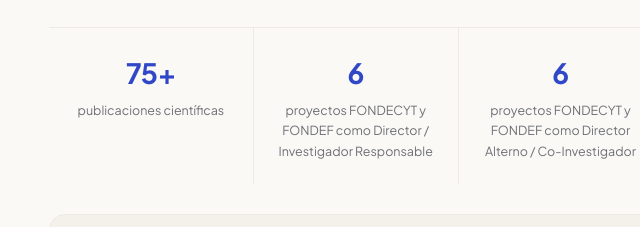
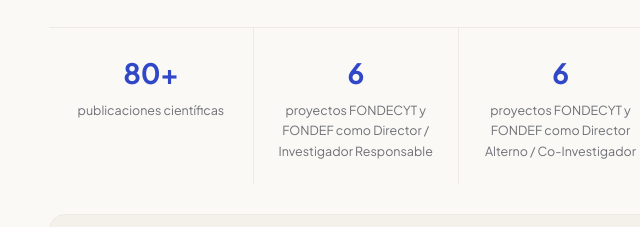
Before and after one commit to edalvarezm/edalvarezm.github.io, a plain HTML site: page index.html in a window 1280 px wide. Shown: the part 801-1028 px from the top of the page, 79-719 px from the left. Drawn offline with nearby package versions, Linux system fonts and the light colour scheme; no server answers.

Commit message:
Update publication count from 75 to 80

```diff
--- a/index.html
+++ b/index.html
@@ -185,7 +185,7 @@
   </div>
   <div class="wrap"><div id="contact-top" class="contact-top"></div></div>
   <div class="wrap"><div class="stats" id="perfil-stats">
-    <div class="stat"><div class="num">75+</div><div class="lbl" data-i18n="stat_pubs">publicaciones científicas</div></div>
+    <div class="stat"><div class="num">80+</div><div class="lbl" data-i18n="stat_pubs">publicaciones científicas</div></div>
     <div class="stat"><div class="num">6</div><div class="lbl" data-i18n="stat_ir">proyectos FONDECYT y FONDEF como Director / Investigador Responsable</div></div>
     <div class="stat"><div class="num">6</div><div class="lbl" data-i18n="stat_coi">proyectos FONDECYT y FONDEF como Director Alterno / Co-Investigador</div></div>
     <div class="stat"><div class="num">40+</div><div class="lbl" data-i18n="stat_hc">tesistas y memoristas</div></div>
```
